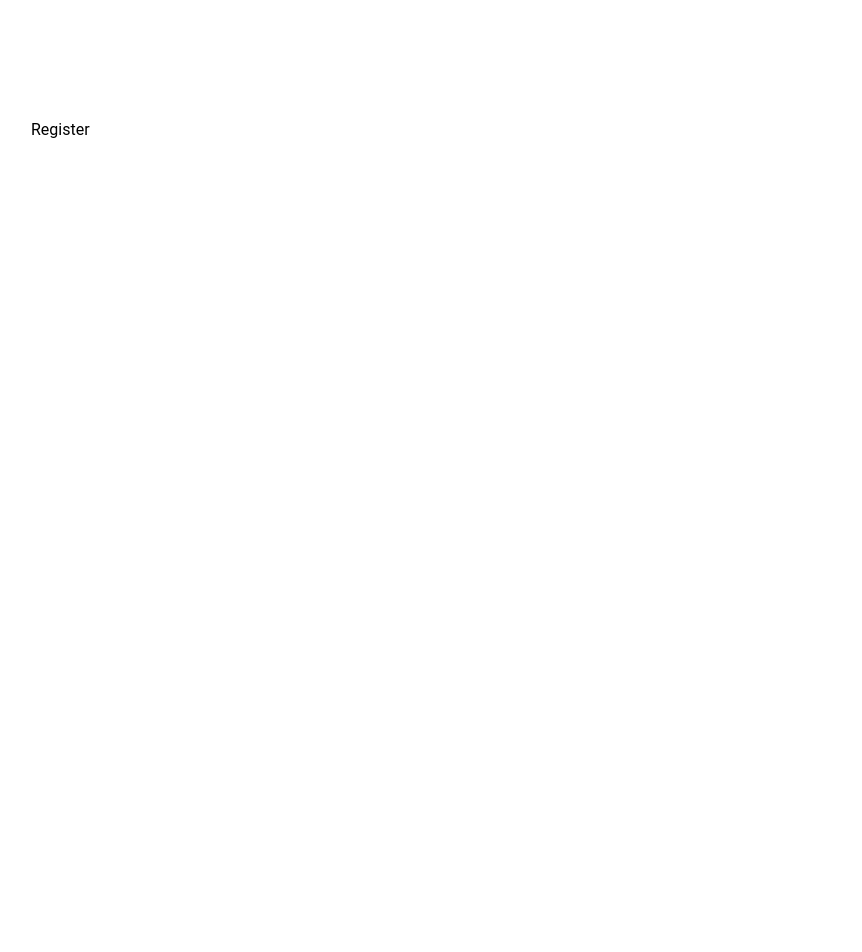
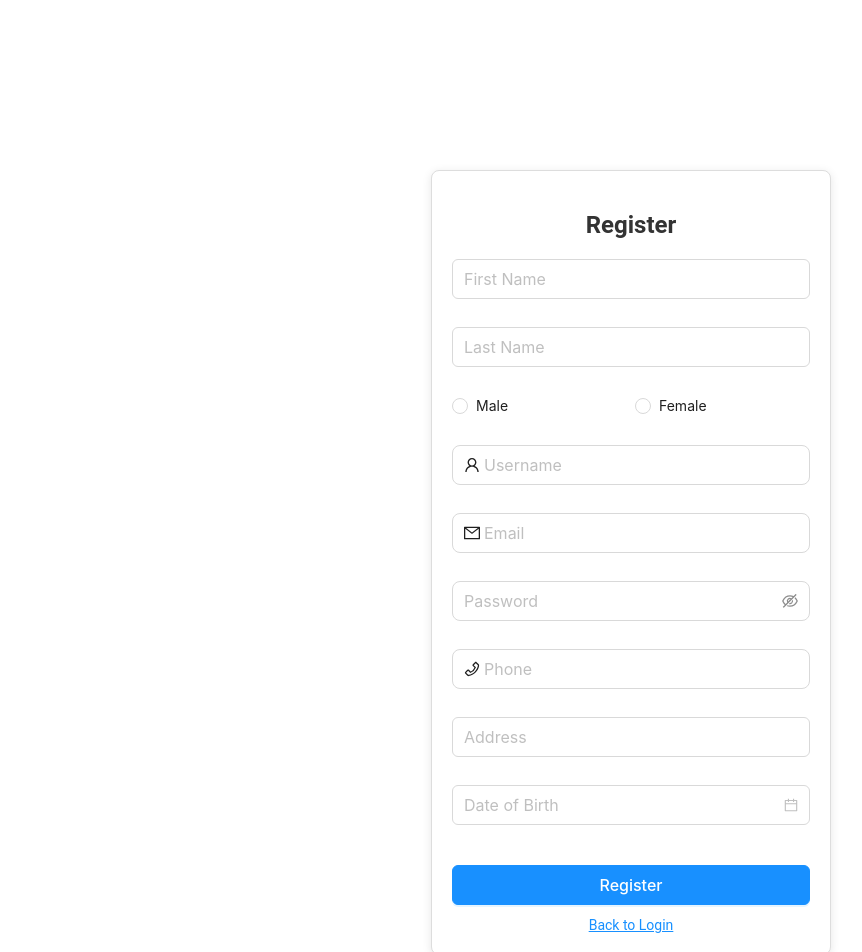
Before and after one commit to Chippo156/TourApp, a React (Vite) app: page /register in a window 1280 px wide. Shown: the top 952 px of the page, without its empty margins (9-871 px from the left). Before the commit the page ends 880 px from the top, so only its background shows below. Built offline with nearby package versions, Linux system fonts and the light colour scheme.

Commit message:
them login va register

```diff
--- a/src/App.jsx
+++ b/src/App.jsx
@@ -46,6 +46,10 @@ function App() {
       element: <Register />,
     },
     {
+      path: "/home",
+      element: <Home />,
+    },
+    {
       path: "/admin",
       element: <LayoutAdmin />,
     },
--- a/src/page/Login/index.jsx
+++ b/src/page/Login/index.jsx
@@ -1,5 +1,54 @@
-function Login() {
-    return ( <>Login</> );
-}
+import React, { useState } from 'react';
+import { UserOutlined } from '@ant-design/icons';
+import { EyeInvisibleOutlined, EyeTwoTone } from '@ant-design/icons';
+import { Button, Input, Space } from 'antd';
+import './login.scss';
+import { useNavigate } from 'react-router-dom';
+
+const Login = () => {
+  const [passwordVisible, setPasswordVisible] = useState(false);
+  const [username, setUsername] = useState('');
+  const [password, setPassword] = useState('');
+    const navigate = useNavigate();
+
+    const handleLogin = () => {
+        alert('Login success');
+        navigate('/');
+    }
+
+
+  return (
+    <div className="login-container">
+      <h2>Login</h2>
+      <Input
+        size="large"
+        placeholder="Username"
+        prefix={<UserOutlined />}
+        value={username}
+        onChange={(e) => setUsername(e.target.value)}
+        style={{ width: '100%', marginBottom: '20px' }}
+      />
+      <Input.Password
+        size="large"
+        placeholder="Password"
+        iconRender={(visible) => (visible ? <EyeTwoTone /> : <EyeInvisibleOutlined />)}
+        visibilityToggle={{
+          visible: passwordVisible,
+          onVisibleChange: setPasswordVisible,
+        }}
+        value={password}
+        onChange={(e) => setPassword(e.target.value)}
+        style={{ width: '100%', marginBottom: '20px' }}
+      />
+      <Button type="primary" block style={{ marginTop: '20px' }} onClick={handleLogin}>
+        Login
+      </Button>
+      <div className="login-links">
+            <a href="/forgot-password" className="forgot-password">Forgot Password?</a>
+            <a href="/Register">Register</a>
+        </div>
+    </div>
+  );
+};
 
 export default Login;
--- /dev/null
+++ b/src/page/Login/login.scss
@@ -0,0 +1,75 @@
+.login-container {
+    width: 50%;
+    margin: 0 auto;
+    padding: 20px;
+    border: 1px solid #ccc;
+    border-radius: 5px;
+    box-shadow: 0 0 10px rgba(0, 0, 0, 0.1);
+}
+
+.login-container h2 {
+    text-align: center;
+    margin-bottom: 20px;
+}
+
+.login-container form div {
+    margin-bottom: 15px;
+}
+
+.login-container label {
+    display: block;
+    margin-bottom: 5px;
+}
+
+.login-container input {
+    width: 100%;
+    padding: 8px;
+    box-sizing: border-box;
+}
+
+.login-container button {
+    width: 100%;
+    padding: 10px;
+    background-color: #007BFF;
+    color: white;
+    border: none;
+    border-radius: 5px;
+    cursor: pointer;
+}
+
+.login-container button:hover {
+    background-color: #0056b3;
+}
+
+.login-links {
+    display: flex;
+    justify-content: space-between;
+    margin-top: 15px;
+}
+
+.login-links a {
+    color: #007BFF;
+    text-decoration: none;
+}
+
+.login-links a:hover {
+    text-decoration: underline;
+}
+
+.login-links .forgot-password {
+    color: red;
+}
+.ant-btn-primary {
+    background-color: #1890ff;
+    border-color: #1890ff;
+    height: 40px;
+    font-size: 16px;
+    font-weight: 500;
+    border-radius: 6px;
+
+    &:hover,
+    &:focus {
+      background-color: #40a9ff;
+      border-color: #40a9ff;
+    }
+  }
--- a/src/page/Register/index.jsx
+++ b/src/page/Register/index.jsx
@@ -1,5 +1,124 @@
-function Register() {
-    return ( <>Register</> );
-}
+import React, { useState } from 'react';
+import { UserOutlined, MailOutlined, PhoneOutlined } from '@ant-design/icons';
+import { EyeInvisibleOutlined, EyeTwoTone } from '@ant-design/icons';
+import { Button, Input, DatePicker, Radio, Space } from 'antd';
+import { Link,useNavigate } from 'react-router-dom';
+import axios from 'axios';
+import './register.scss';
+
+const Register = () => {
+  const [passwordVisible, setPasswordVisible] = useState(false);
+  const [username, setUsername] = useState('');
+  const [email, setEmail] = useState('');
+  const [password, setPassword] = useState('');
+  const [phone, setPhone] = useState('');
+  const [address, setAddress] = useState('');
+  const [dob, setDob] = useState(null);
+  const [sex, setSex] = useState('');
+  const [first_name, setFirstName] = useState('');
+  const [last_name, setLastName] = useState('');
+  const navigate = useNavigate();
+
+  const handleRegister = () => {
+    alert('Register success');
+    navigate('/login');
+  }
+
+
+  return (
+    <div className="register-container">
+      <h2>Register</h2>
+      <Space direction="vertical" style={{ width: '100%' }}>
+
+        <Input
+          size="large"
+          placeholder="First Name"
+          value={first_name}
+          onChange={(e) => setFirstName(e.target.value)}
+          style={{ width: '100%', marginBottom: '20px' }}
+        />
+        <Input
+          size="large"
+          placeholder="Last Name"
+          value={last_name}
+          onChange={(e) => setLastName(e.target.value)}
+          style={{ width: '100%', marginBottom: '20px' }}
+        />
+         <Radio.Group
+              size="large"
+              value={sex}
+              onChange={(e) => setSex(e.target.value)}
+              style={{ width: '100%', marginBottom: '20px', display: 'flex', justifyContent: 'space-between' }}
+            >
+        <Radio value="male" style={{ width: '48%', textAlign: 'center' }}>
+          Male
+        </Radio>
+        <Radio value="female" style={{ width: '48%', textAlign: 'center' }}>
+          Female
+        </Radio>
+      </Radio.Group>
+
+        <Input
+          size="large"
+          placeholder="Username"
+          prefix={<UserOutlined />}
+          value={username}
+          onChange={(e) => setUsername(e.target.value)}
+          style={{ width: '100%', marginBottom: '20px' }}
+        />
+        <Input
+          size="large"
+          placeholder="Email"
+          prefix={<MailOutlined />}
+          value={email}
+          onChange={(e) => setEmail(e.target.value)}
+          style={{ width: '100%', marginBottom: '20px' }}
+        />
+        <Input.Password
+          size="large"
+          placeholder="Password"
+          iconRender={(visible) => (visible ? <EyeTwoTone /> : <EyeInvisibleOutlined />)}
+          visibilityToggle={{
+            visible: passwordVisible,
+            onVisibleChange: setPasswordVisible,
+          }}
+          value={password}
+          onChange={(e) => setPassword(e.target.value)}
+          style={{ width: '100%', marginBottom: '20px' }}
+        />
+
+        <Input
+          size="large"
+          placeholder="Phone"
+          prefix={<PhoneOutlined />}
+          value={phone}
+          onChange={(e) => setPhone(e.target.value)}
+          style={{ width: '100%', marginBottom: '20px' }}
+        />
+        <Input
+          size="large"
+          placeholder="Address"
+          value={address}
+          onChange={(e) => setAddress(e.target.value)}
+          style={{ width: '100%', marginBottom: '20px' }}
+        />
+        <DatePicker
+          size="large"
+          placeholder="Date of Birth"
+          value={dob}
+          onChange={(date) => setDob(date)}
+          style={{ width: '100%', marginBottom: '20px' }}
+        />
+
+      </Space>
+      <Button type="primary" block style={{ marginTop: '20px' }} onClick={handleRegister}>
+        Register
+      </Button>
+      <div className="register-links">
+        <Link to="/login">Back to Login</Link>
+      </div>
+    </div>
+  );
+};
 
 export default Register;
--- /dev/null
+++ b/src/page/Register/register.scss
@@ -0,0 +1,89 @@
+.register-container {
+    max-width: 400px;
+    margin: 50px auto;
+    padding: 20px;
+    background-color: #fff;
+    border: 1px solid #ddd;
+    border-radius: 8px;
+    box-shadow: 0 2px 10px rgba(0, 0, 0, 0.1);
+
+    h2 {
+      text-align: center;
+      margin-bottom: 20px;
+      font-size: 24px;
+      font-weight: 600;
+      color: #333;
+    }
+
+    .ant-space-vertical {
+      width: 100%;
+
+      .ant-space-horizontal {
+        width: 100%;
+        justify-content: space-between;
+
+        .ant-input {
+          width: 48%;
+        }
+      }
+
+      .ant-input,
+      .ant-picker {
+        border-radius: 6px;
+        width: 100%;
+      }
+    }
+
+    .ant-btn-primary {
+      background-color: #1890ff;
+      border-color: #1890ff;
+      height: 40px;
+      font-size: 16px;
+      font-weight: 500;
+      border-radius: 6px;
+
+      &:hover,
+      &:focus {
+        background-color: #40a9ff;
+        border-color: #40a9ff;
+      }
+    }
+
+    .register-links {
+      text-align: center;
+      margin-top: 10px;
+
+      a {
+        color: #1890ff;
+        font-size: 14px;
+
+        &:hover {
+          text-decoration: underline;
+        }
+      }
+    }
+  }
+
+  /* Custom Radio Button Group */
+  .ant-radio-group {
+    display: flex;
+    justify-content: space-between;
+
+    .ant-radio-wrapper {
+      flex: 1;
+      text-align: center;
+    }
+  }
+
+
+  /* DatePicker Customization */
+  .ant-picker {
+    width: 100%;
+    height: 40px;
+    border-radius: 6px;
+    font-size: 14px;
+
+    &:hover {
+      border-color: #40a9ff;
+    }
+  }
```
